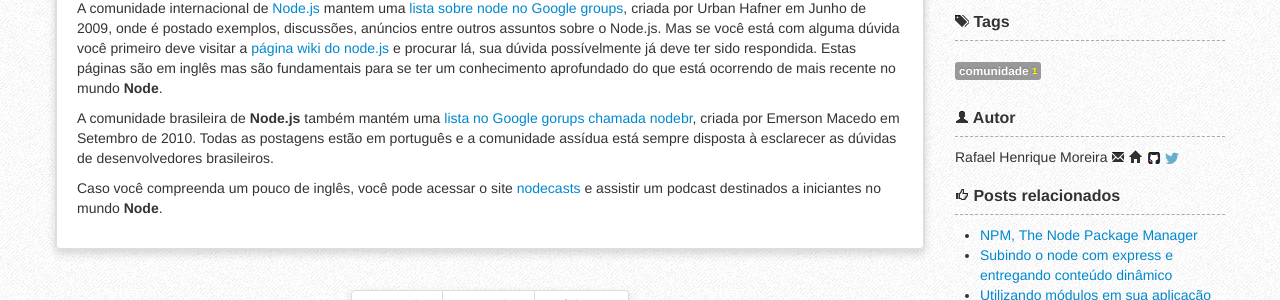
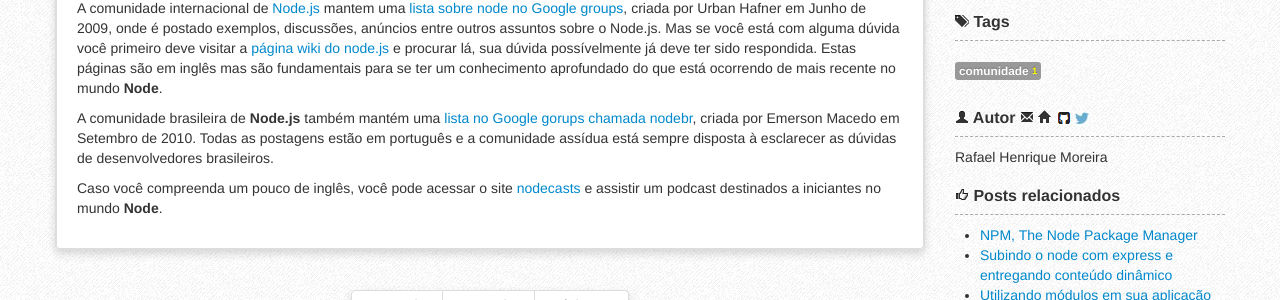
Before and after one commit to nodebr/NodeBR.com, a Jekyll site: the page built from _posts/2013-1-10-comunidades-de-node-js.md, in a window 1280 px wide. Shown: the part 347-647 px from the top of the page. Built offline with Jekyll 4.4.1, drawn with Linux system fonts in a browser that asks for light colours; comment, search, counter and statistics services are not loaded.

Commit message:
Mudando o layout dos icones do autor

```diff
--- a/_layouts/post.html
+++ b/_layouts/post.html
@@ -46,24 +46,29 @@
       {% endunless %}
 
       {% unless page.author == nil or page.author == empty  %}
-        <h4><i class="icon-user"></i> Autor</h4>
-        <p>
-        {% unless page.author.name == nil or page.author.name == empty %}
-          <span>{{ page.author.name }} </span>
-        {% endunless %}
+        <h4>
+
+        <i class="icon-user"></i> Autor
+
         {% unless page.author.email == nil or page.author.email == empty %}
-          <a href="mailto:{{ page.author.email }}"><i class="icon-envelope"></i></a>
+          <a class="author-icon" href="mailto:{{ page.author.email }}"><i class="icon-envelope"></i></a>
         {% endunless %}
         {% unless page.author.url == nil or page.author.url == empty %}
-          <a href="{{ page.author.url }}"><i class="icon-home"></i></a>
+          <a class="author-icon" href="{{ page.author.url }}"><i class="icon-home"></i></a>
         {% endunless %}
         {% unless page.author.github == nil or page.author.github == empty %}
-          <a href="https://github.com/{{ page.author.github }}" rel="nofollow"><img src="{{ site.url }}/img/github-icon.png" /></a>
+          <a class="author-icon" href="https://github.com/{{ page.author.github }}" rel="nofollow"><img src="{{ site.url }}/img/github-icon.png" /></a>
         {% endunless %}
         {% unless page.author.twitter == nil or page.author.twitter == empty %}
-          <a href="https://twitter.com/{{ page.author.twitter }}" rel="nofollow"><img src="{{ site.url }}/img/twitter-icon.png" /></a>
+          <a class="author-icon" href="https://twitter.com/{{ page.author.twitter }}" rel="nofollow"><img src="{{ site.url }}/img/twitter-icon.png" /></a>
         {% endunless %}
-        </p>
+
+        </h4>
+
+        {% unless page.author.name == nil or page.author.name == empty %}
+          <p>{{ page.author.name }}</p>
+        {% endunless %}
+
       {% endunless %}
 
       {% assign exist = false %}
--- a/css/style.css
+++ b/css/style.css
@@ -95,6 +95,10 @@
   -webkit-box-shadow: 0 4px 8px rgba(0,0,0,.15);
      -moz-box-shadow: 0 4px 8px rgba(0,0,0,.15);
           box-shadow: 0 4px 8px rgba(0,0,0,.15);
+}
+
+a.author-icon {
+  vertical-align: top;
 }
 
 /* The white background content wrapper */
```
